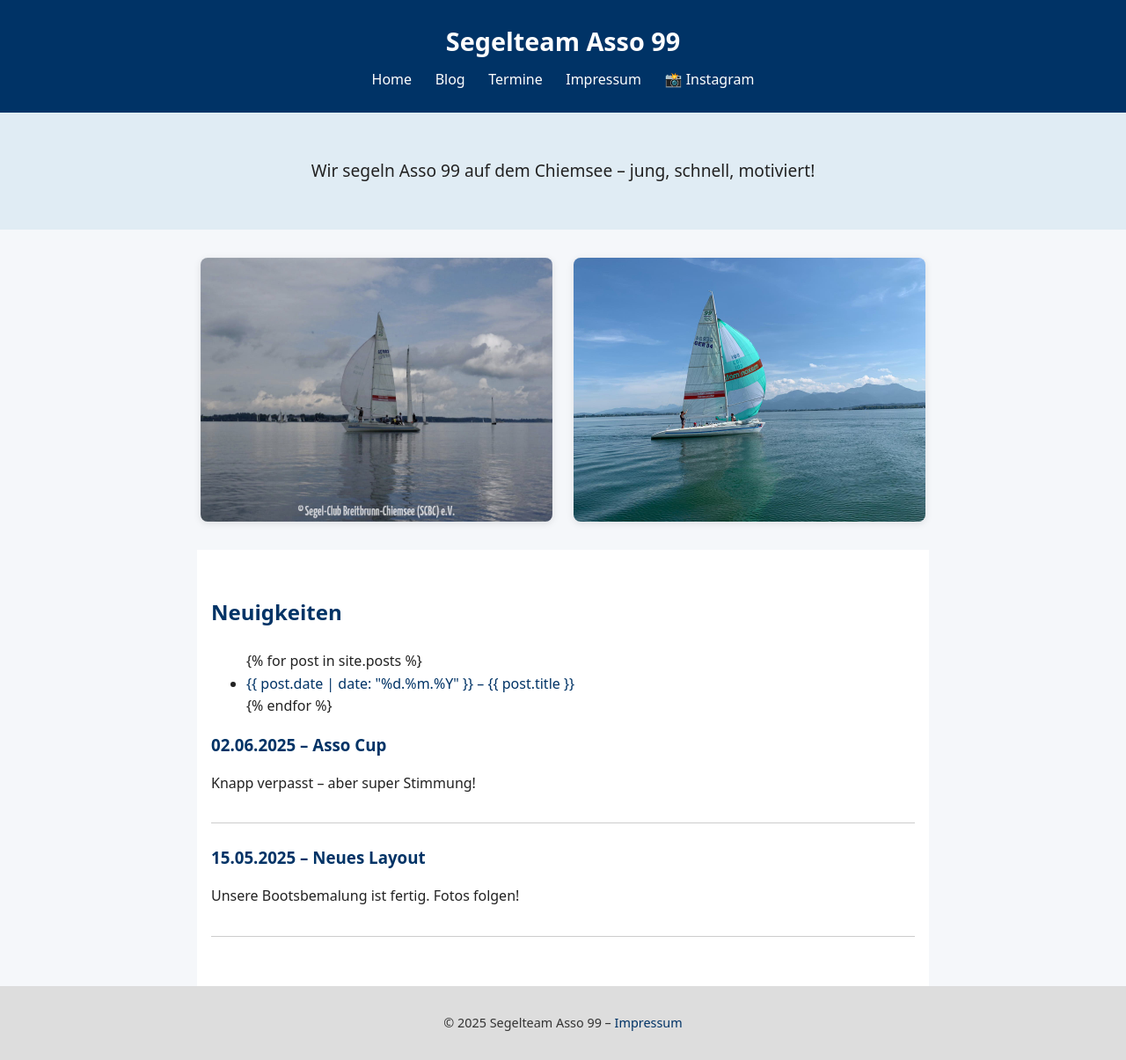
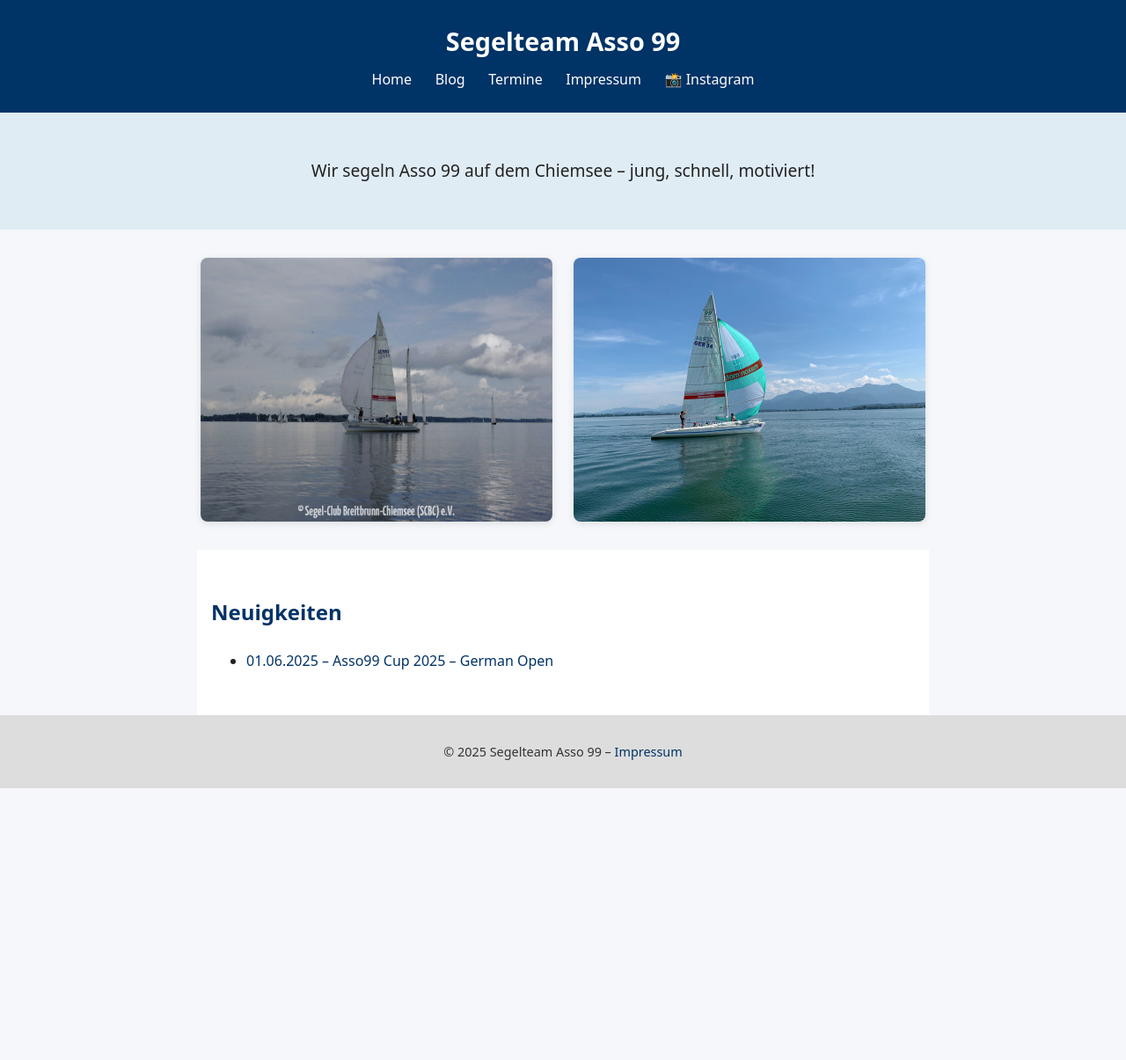
Before and after one commit to moritzgladigau/team_conquistadora, a Jekyll site: the page built from index.html, in a window 1280 px wide. Shown: the whole page at 88% size. Built offline with Jekyll 4.4.1, drawn with Linux system fonts in a browser that asks for light colours; after the commit the page ends 900 px from its top, so only the background shows below that.

Commit message:
update index

```diff
--- a/index.html
+++ b/index.html
@@ -1,19 +1,15 @@
-<!DOCTYPE html>
-<html lang="de">
-<head>
-  <meta charset="UTF-8" />
-  <meta name="viewport" content="width=device-width, initial-scale=1.0" />
-  <title>Segelteam Asso 99</title>
-  <link rel="stylesheet" href="style.css" />
-</head>
-<body>
+---
+layout: default
+title: Segelteam Asso 99
+---
+
 <header>
   <h1>Segelteam Asso 99</h1>
   <nav>
-      <a href="#">Home</a>
-      <a href="blog/regatta-prien.html">Blog</a>
+    <a href="{{ "/" | relative_url }}">Home</a>
+    <a href="{{ "/blog/" | relative_url }}">Blog</a>
     <a href="#">Termine</a>
-      <a href="impressum.html">Impressum</a>
+    <a href="{{ "/impressum.html" | relative_url }}">Impressum</a>
     <a href="https://www.instagram.com/team_conquistadora/" target="_blank">📸 Instagram</a>
   </nav>
 </header>
@@ -23,8 +19,8 @@
 </section>
 
 <section class="bilder">
-    <img src="assets/images/IMG-20210912-WA0022.jpg" alt="Unser Boot" />
-    <img src="assets/images/IMG-20210813-WA0038.jpg" alt="Das Team" />
+  <img src="{{ '/assets/images/IMG-20210912-WA0022.jpg' | relative_url }}" alt="Unser Boot" />
+  <img src="{{ '/assets/images/IMG-20210813-WA0038.jpg' | relative_url }}" alt="Das Team" />
 </section>
 
 <section class="blog">
@@ -36,18 +32,8 @@
       </li>
     {% endfor %}
   </ul>
-    <article>
-      <h3><a href="blog/asso99-cup-2025.html">02.06.2025 – Asso Cup</a></h3>
-      <p>Knapp verpasst – aber super Stimmung!</p>
-    </article>
-    <article>
-      <h3><a href="blog/neues-layout.html">15.05.2025 – Neues Layout</a></h3>
-      <p>Unsere Bootsbemalung ist fertig. Fotos folgen!</p>
-    </article>
 </section>
 
 <footer>
-    <p>© 2025 Segelteam Asso 99 – <a href="impressum.html">Impressum</a></p>
+  <p>© {{ site.time | date: "%Y" }} Segelteam Asso 99 – <a href="{{ "/impressum.html" | relative_url }}">Impressum</a></p>
 </footer>
-</body>
-</html>
```
Lines whose indentation alone changed are shown as unchanged.
